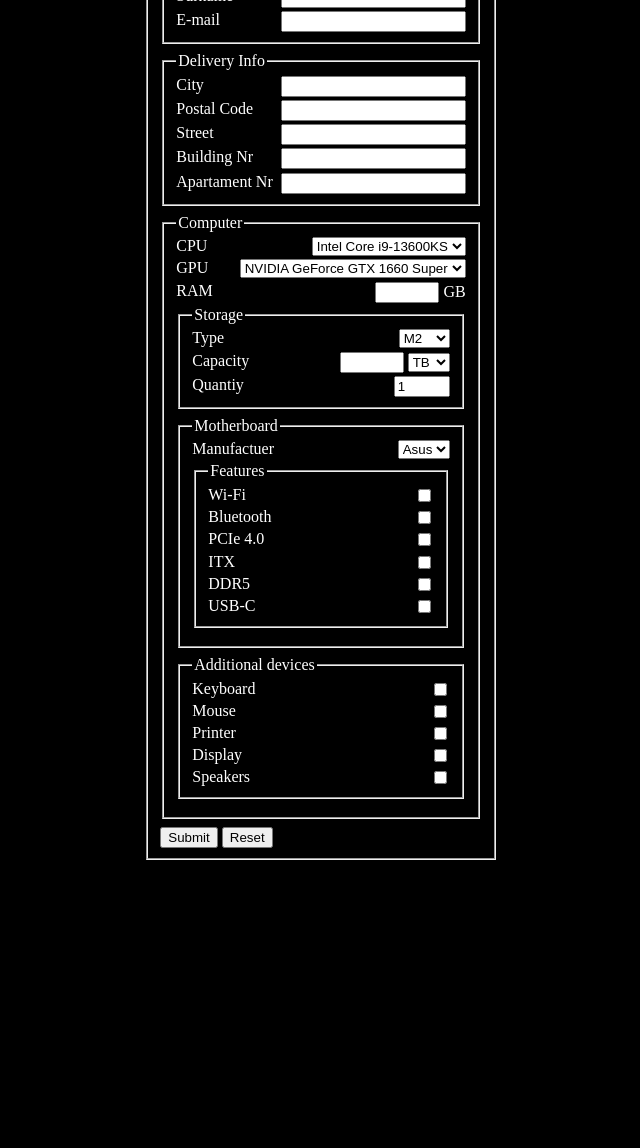
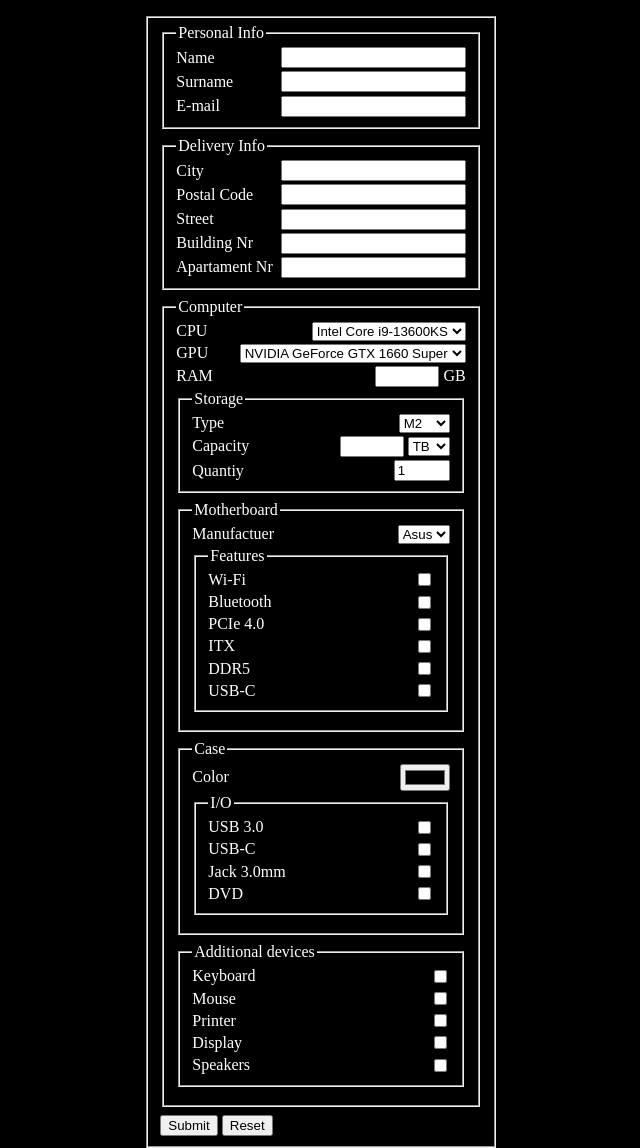
Before and after one commit to 4TiZalewski/computers, a plain HTML site: page index.html in a window 1280 px wide. Shown: the whole page, without its empty margins (319-959 px from the left). Before the commit the page ends 868 px from the top, so only its background shows below. Drawn offline with Linux system fonts and the light colour scheme.

Commit message:
Finished rough form concept

```diff
--- a/index.html
+++ b/index.html
@@ -12,7 +12,8 @@
         }
 
         .container {
-            height: 100vh;
+            margin-top: 1rem;
+            margin-bottom: 1rem;
             display: flex;
             flex-direction: column;
             justify-content: center;
@@ -28,6 +29,7 @@
         label {
             display: flex;
             justify-content: space-between;
+            align-items: center;
             margin-bottom: 0.2rem;
         }
 
@@ -178,6 +180,32 @@
                         </fieldset>
                     </fieldset>
                     <fieldset>
+                        <legend>Case</legend>
+                        <label for="caseColor">
+                            Color
+                            <input type="color" name="caseColor" id="caseColor">
+                        </label>
+                        <fieldset>
+                            <legend>I/O</legend>
+                            <label for="USB3">
+                                USB 3.0
+                                <input type="checkbox" name="USB3" id="USB3">
+                            </label>
+                            <label for="USBC">
+                                USB-C
+                                <input type="checkbox" name="USBC" id="USBC">
+                            </label>
+                            <label for="jack3mm">
+                                Jack 3.0mm
+                                <input type="checkbox" name="jack3mm" id="jack3mm">
+                            </label>
+                            <label for="dvd">
+                                DVD
+                                <input type="checkbox" name="dvd" id="dvd">
+                            </label>
+                        </fieldset>
+                    </fieldset>
+                    <fieldset>
                         <legend>Additional devices</legend>
                         <label for="keyboard">
                             Keyboard
```
